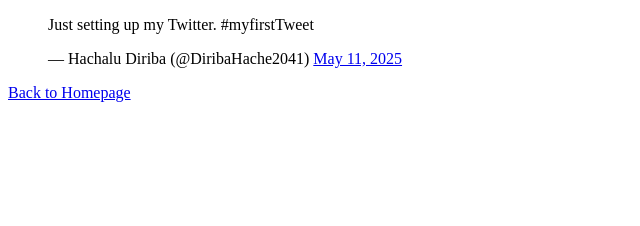
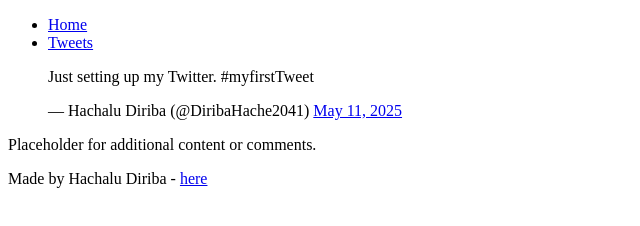
Before and after one commit to hachalud/My_First_Portfolio, a plain HTML site: page html_basic/tweets.html in a window 1280 px wide. Shown: the whole page, without its empty margins (0-640 px from the left). Drawn offline with Linux system fonts and the light colour scheme.

Commit message:
tweets.html index.html

```diff
--- a/html_basic/tweets.html
+++ b/html_basic/tweets.html
@@ -1,20 +1,39 @@
 <!DOCTYPE html>
 <html lang="en">
   <head>
-  <meta charset="UTF-8">
+    <meta charset="UTF-8" />
     <title>Embedded Tweet</title>
   </head>
   <body>
-
+    <header>
+      <nav>
+        <ul>
+          <li><a href="index.html">Home</a></li>
+          <li><a href="tweets.html">Tweets</a></li>
+        </ul>
+      </nav>
+    </header>
+    <main>
+      <article>
         <blockquote class="twitter-tweet">
           <p lang="en" dir="ltr">Just setting up my Twitter. #myfirstTweet</p>
           &mdash; Hachalu Diriba (@DiribaHache2041)
-    <a href="https://x.com/DiribaHache2041/status/1921457022223953924">May 11, 2025</a>
+          <a href="https://x.com/DiribaHache2041/status/1921457022223953924"
+            >May 11, 2025</a
+          >
         </blockquote>
-
-  <script async src="https://platform.twitter.com/widgets.js" charset="utf-8"></script>
-  <nav>
-    <a href="index.html">Back to Homepage</a>
-</nav>
+      </article>
+      <script
+        async
+        src="https://platform.twitter.com/widgets.js"
+        charset="utf-8"
+      ></script>
+       <aside>
+        <p>Placeholder for additional content or comments.</p>
+      </aside>
+    </main>
+    <footer>
+      <p>Made by Hachalu Diriba - <a href="hache" target="_blank">here</a></p>
+    </footer>
   </body>
 </html>
```
Also changed, not shown: html_basic/index.html (+17 -5 lines). Lines whose indentation alone changed are shown as unchanged.
